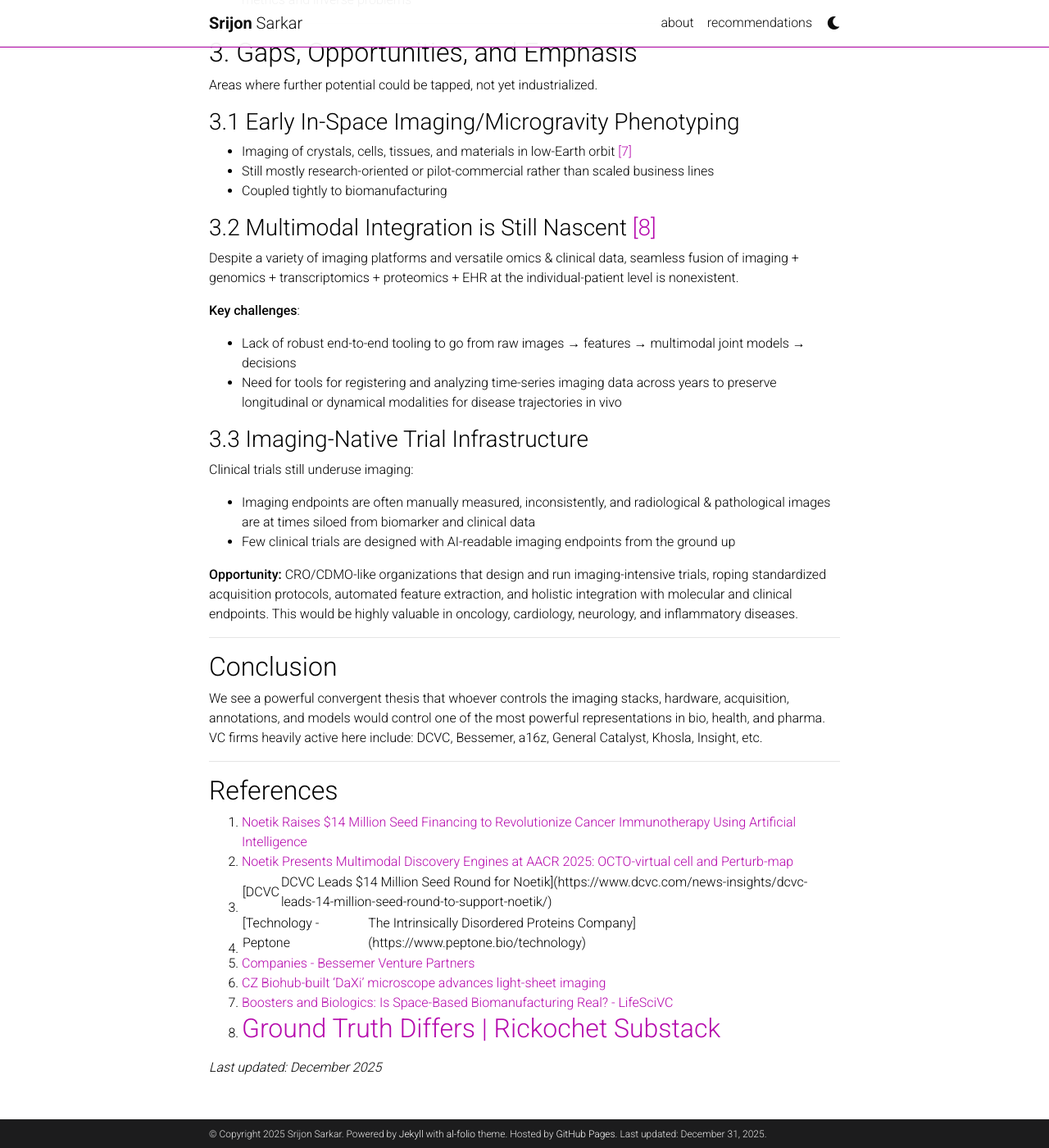
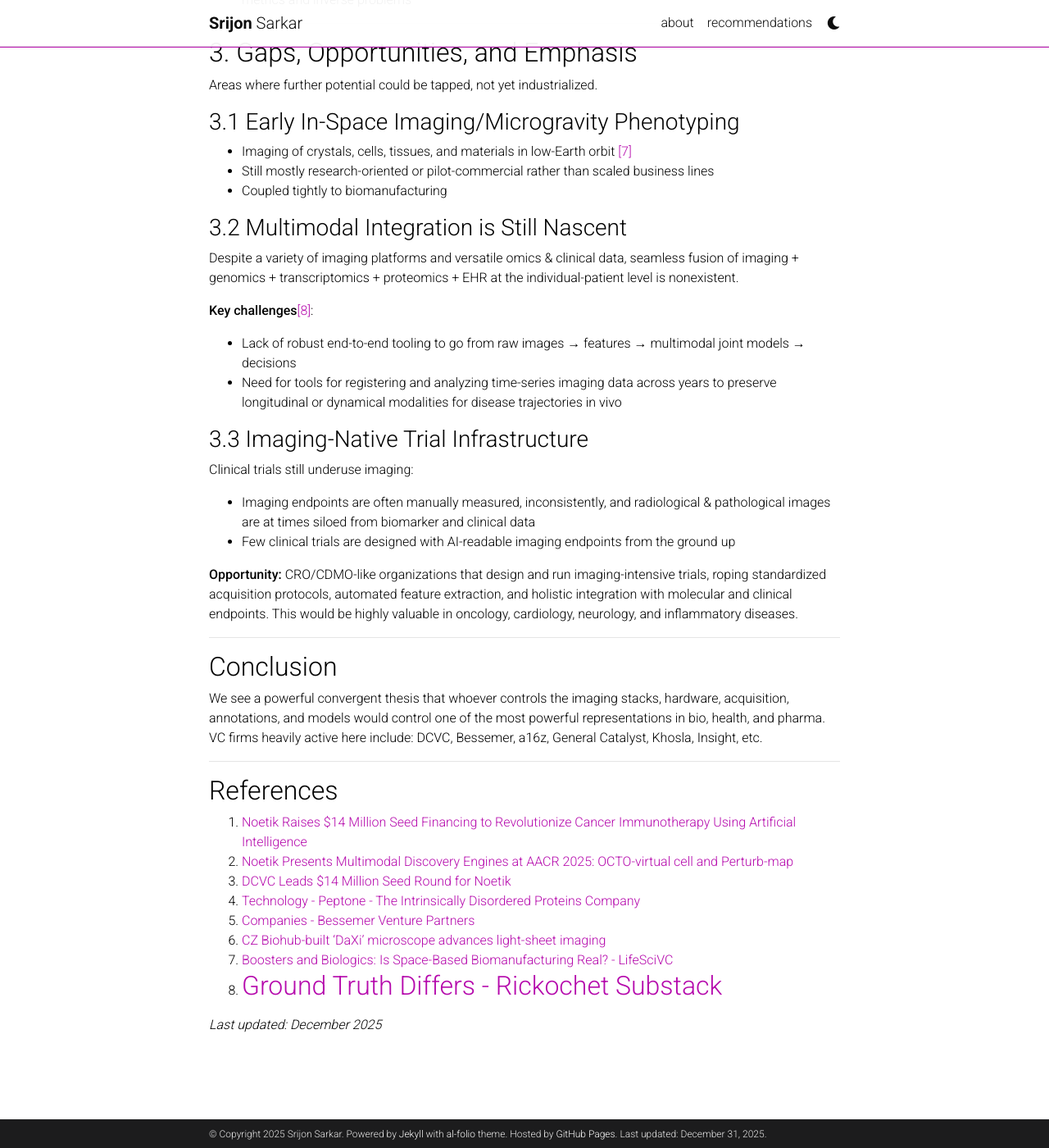
Before and after one commit to sarkarsrijon/sarkarsrijon.github.io, a Jekyll site: the page built from _posts/2025-12-31-imaging.md, in a window 1280 px wide and 1400 px high, scrolled down 2338 px. Shown: the whole window at 82% size. Built offline with Jekyll 4.4.1, drawn with Linux system fonts in a browser that asks for light colours; comment, search, counter and statistics services are not loaded; a style sheet for code colours, icons or effects is not loaded.

Commit message:
Fix formatting and update references in imaging.md

```diff
--- a/_posts/2025-12-31-imaging.md
+++ b/_posts/2025-12-31-imaging.md
@@ -85,11 +85,11 @@ Areas where further potential could be tapped, not yet industrialized.
 - Still mostly research-oriented or pilot-commercial rather than scaled business lines
 - Coupled tightly to biomanufacturing
 
-### 3.2 Multimodal Integration is Still Nascent [[8]](#references)
+### 3.2 Multimodal Integration is Still Nascent
 
 Despite a variety of imaging platforms and versatile omics & clinical data, seamless fusion of imaging + genomics + transcriptomics + proteomics + EHR at the individual-patient level is nonexistent.
 
-**Key challenges**:
+**Key challenges**[[8]](#references):
 - Lack of robust end-to-end tooling to go from raw images → features → multimodal joint models → decisions
 - Need for tools for registering and analyzing time-series imaging data across years to preserve longitudinal or dynamical modalities for disease trajectories in vivo
 
@@ -114,12 +114,12 @@ We see a powerful convergent thesis that whoever controls the imaging stacks, ha
 
 1. [Noetik Raises $14 Million Seed Financing to Revolutionize Cancer Immunotherapy Using Artificial Intelligence](https://www.businesswire.com/news/home/20230907509972/en/Noetik-Raises-%2414-Million-Seed-Financing-to-Revolutionize-Cancer-Immunotherapy-Using-Artificial-Intelligence)
 2. [Noetik Presents Multimodal Discovery Engines at AACR 2025: OCTO-virtual cell and Perturb-map](https://www.noetik.bio/news/aacr-2025)
-3. [DCVC | DCVC Leads $14 Million Seed Round for Noetik](https://www.dcvc.com/news-insights/dcvc-leads-14-million-seed-round-to-support-noetik/)
-4. [Technology - Peptone | The Intrinsically Disordered Proteins Company](https://www.peptone.bio/technology)
+3. [DCVC Leads $14 Million Seed Round for Noetik](https://www.dcvc.com/news-insights/dcvc-leads-14-million-seed-round-to-support-noetik/)
+4. [Technology - Peptone -  The Intrinsically Disordered Proteins Company](https://www.peptone.bio/technology)
 5. [Companies - Bessemer Venture Partners](https://www.bvp.com/companies)
 6. [CZ Biohub-built 'DaXi' microscope advances light-sheet imaging](https://biohub.org/news/cz-biohub-built-daxi-microscope-advances-light-sheet-imaging/)
 7. [Boosters and Biologics: Is Space-Based Biomanufacturing Real? - LifeSciVC](https://lifescivc.com/2025/05/boosters-and-biologics-is-space-based-biomanufacturing-real/)
-8. [Ground Truth Differs | Rickochet Substack](https://srijonsarkar.substack.com/p/ground-truth-differs)
+8. [Ground Truth Differs - Rickochet Substack](https://srijonsarkar.substack.com/p/ground-truth-differs)
 ---
 
 *Last updated: December 2025*
```
